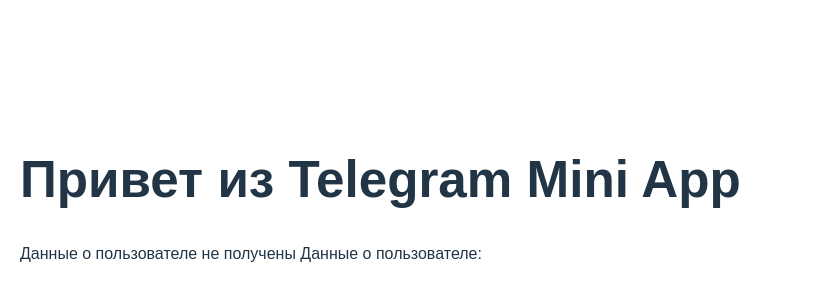
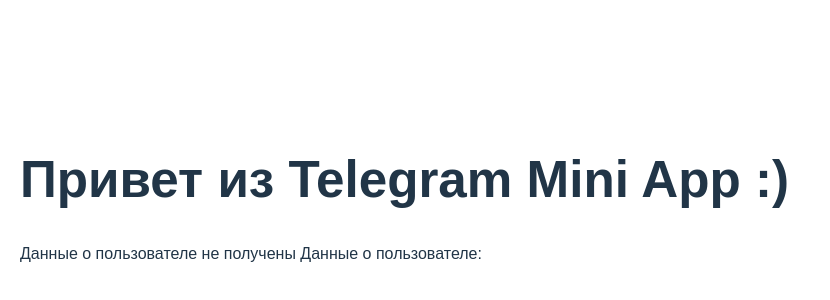
Before and after one commit to Guseyn9/test-app-tg, a React (Vite) app: page / in a window 1280 px wide. Shown: the part 200-500 px from the top of the page, without its empty margins (0-830 px from the left). Built offline with nearby package versions, Linux system fonts and the light colour scheme.

Commit message:
Update App.jsx

```diff
--- a/src/App.jsx
+++ b/src/App.jsx
@@ -22,7 +22,7 @@
 
   return (
     <div style={{ padding: 20, fontFamily: "Arial" }}>
-      <h1>Привет из Telegram Mini App</h1>
+      <h1>Привет из Telegram Mini App :)</h1>
       {user ? (
         <p>
           Вы зашли как <b>{user.first_name}</b> (@{user.username})
```
